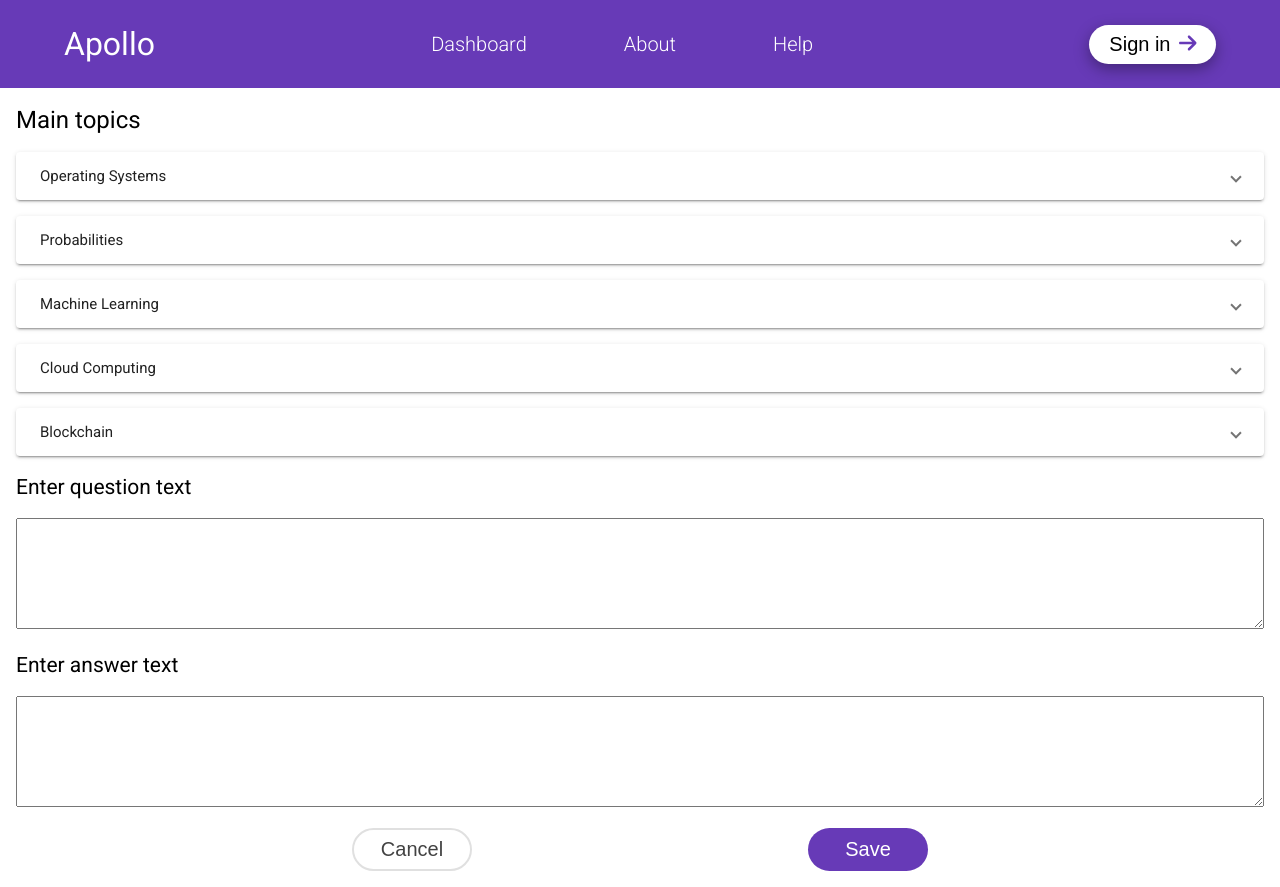
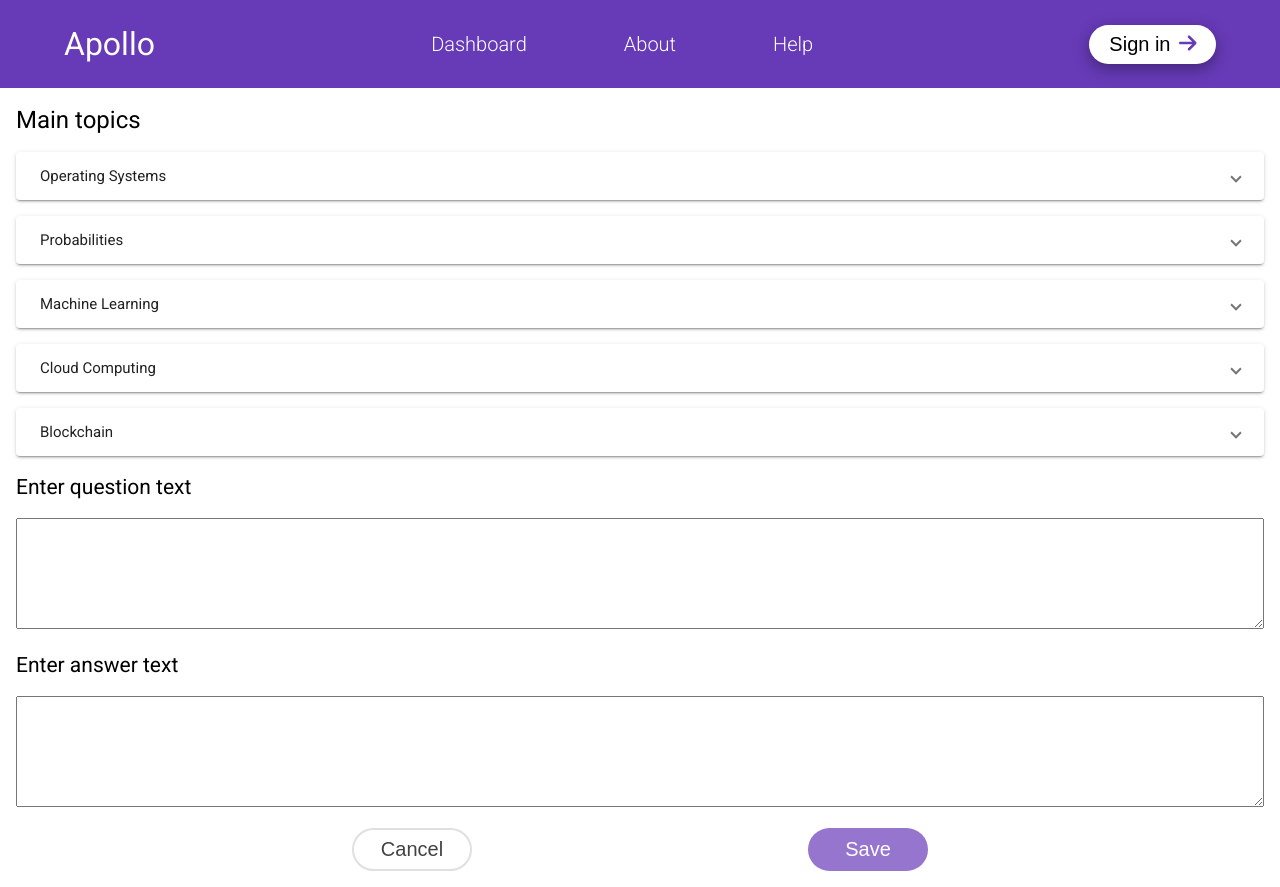
Before and after one commit to popastefan10/apollo-frontend, an Angular app: page /dashboard in a window 1280 px wide. Built offline with nearby package versions, Linux system fonts and the light colour scheme.

Commit message:
add styling for cancel and save buttons

```diff
--- a/src/app/components/question-view/question-view.component.html
+++ b/src/app/components/question-view/question-view.component.html
@@ -10,11 +10,14 @@
     rows="7"
     [formControl]="answerControl"></textarea>
 </div>
-<div class="actions-container">
+<div class="actions-container" *ngIf="{ canSave: canSave$ | async } as data">
   <button class="rounded light-gray">
     <span>Cancel</span>
   </button>
-  <button class="rounded deep-purple-full">
+  <button class="rounded deep-purple-full"
+    [class.disabled]="!data.canSave"
+    matTooltip="Question and answer cannot be empty"
+    [matTooltipDisabled]="data.canSave">
     <span>Save</span>
   </button>
 </div>
--- a/src/app/components/question-view/question-view.component.ts
+++ b/src/app/components/question-view/question-view.component.ts
@@ -1,11 +1,11 @@
 import { Component, OnInit, Input } from '@angular/core';
-import { FormBuilder, FormGroup, FormControl } from '@angular/forms';
-import { tap } from 'rxjs';
+import { FormControl } from '@angular/forms';
+import { combineLatest, map, Observable, startWith, tap } from 'rxjs';
 
 @Component({
   selector: 'app-question-view',
   templateUrl: './question-view.component.html',
-  styleUrls: ['./question-view.component.scss']
+  styleUrls: ['./question-view.component.scss'],
 })
 export class QuestionViewComponent implements OnInit {
   @Input() public questionId?: number;
@@ -14,10 +14,25 @@ export class QuestionViewComponent implements OnInit {
 
   public readonly answerControl = new FormControl('');
 
-  constructor() { }
+  public questionContent$: Observable<string> =
+    this.questionControl.valueChanges.pipe(map((question) => question ?? ''));
+
+  public answerContent$: Observable<string> =
+    this.answerControl.valueChanges.pipe(map((question) => question ?? ''));
+
+  public canSave$: Observable<boolean> = combineLatest([
+    this.questionContent$.pipe(startWith('')),
+    this.answerContent$.pipe(startWith('')),
+  ]).pipe(
+    map(
+      ([questionContent, answerContent]) =>
+        questionContent.length > 0 && answerContent.length > 0
+    )
+  );
+
+  constructor() {}
 
   ngOnInit(): void {
-    this.questionControl.valueChanges.pipe(tap((x) => console.log('question', x))).subscribe();
+    this.canSave$.subscribe((x) => console.log('canSave', x));
   }
-
 }
--- a/src/app/shared/global-material/global-material.module.ts
+++ b/src/app/shared/global-material/global-material.module.ts
@@ -3,11 +3,13 @@ import { CommonModule } from '@angular/common';
 import { MatSliderModule } from '@angular/material/slider';
 import { MatExpansionModule } from '@angular/material/expansion';
 import { MatFormFieldModule } from '@angular/material/form-field';
+import { MatTooltipModule } from '@angular/material/tooltip';
 
 const MATERIAL_MODULES = [
   MatSliderModule,
   MatExpansionModule,
-  MatFormFieldModule
+  MatFormFieldModule,
+  MatTooltipModule
 ];
 
 @NgModule({
--- a/src/theme/_button.scss
+++ b/src/theme/_button.scss
@@ -49,5 +49,10 @@
   button.deep-purple-full {
     background-color: $deep-purple;
     color: $white;
+
+    &.disabled {
+      background-color: $light-deep-purple;
+      cursor: default;
+    }
   }
 }
```
